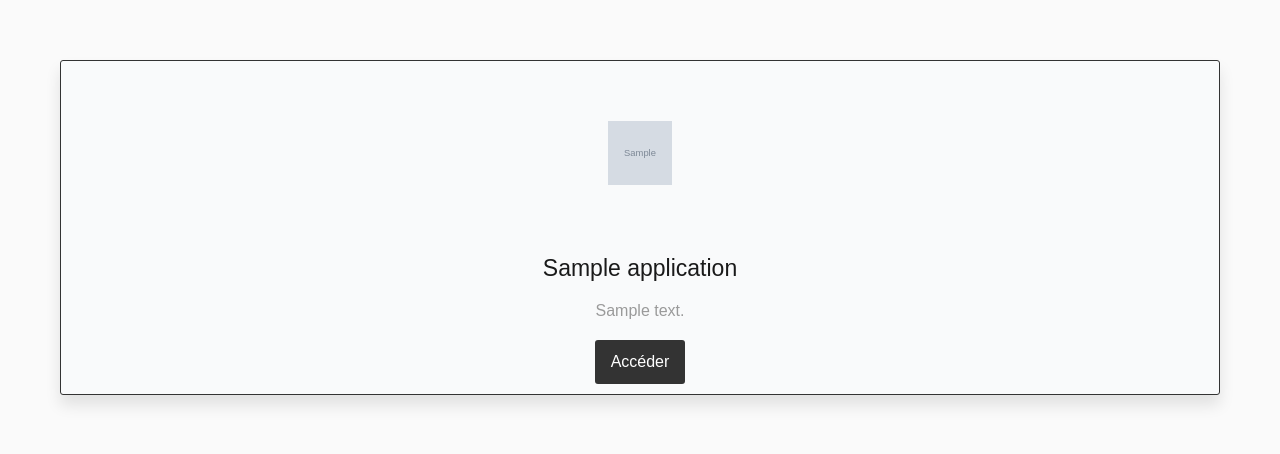
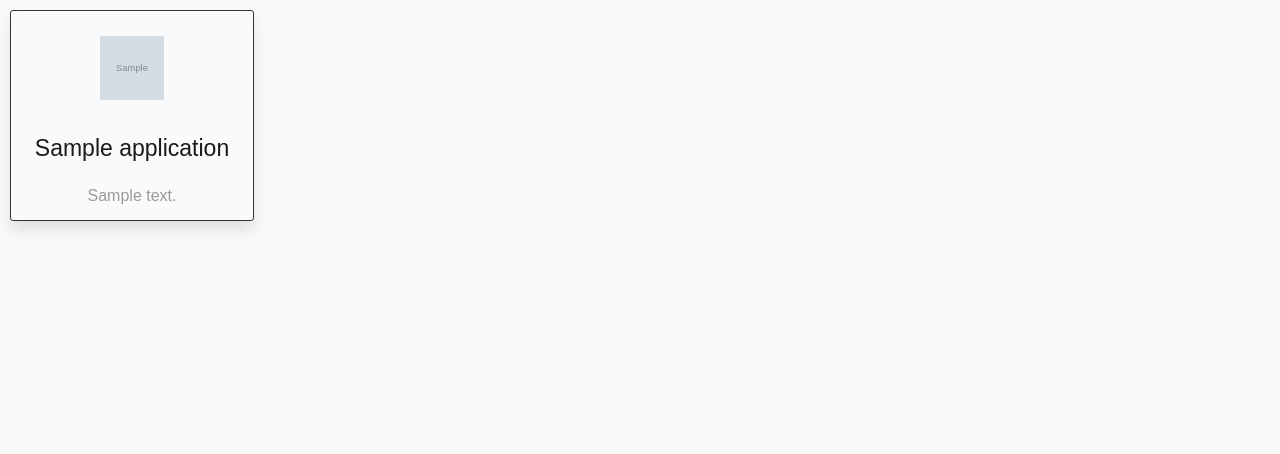
Before and after one commit to helio-w/app_portal, a Django app: page / in a window 1280 px wide. Shown: the part 46-500 px from the top of the page. Run offline with Django 5.2, Linux system fonts and the light colour scheme; tables that the repository leaves empty hold one stand-in row (values such as "Sample post"); grey boxes marked "Sample" are stand-in pictures.

Commit message:
Fixed card styles

```diff
--- a/static/css/app.css
+++ b/static/css/app.css
@@ -1,26 +1,20 @@
 .app-list {
         display: grid;
         grid-template-columns: 1fr;
-        padding: 60px;
-        gap: 25px;
+        padding: 10px;
+        gap: 10px;
         margin: 0;
     }
 
-@media (min-width: 900px) {
+@media (min-width: 992px) {
     .app-list {
-        grid-template-columns: 1fr;
+        grid-template-columns: 1fr 1fr 1fr;
     }
 }
 
-@media (min-width: 1300px) {
+@media (min-width: 1200px) {
     .app-list {
-        grid-template-columns: 1fr 1fr;
-    }
-}
-
-@media (min-width: 1500px) {
-    .app-list {
-        grid-template-columns: 1fr 1fr 1fr;
+        grid-template-columns: 1fr 1fr 1fr 1fr 1fr;
     }
 }
 
@@ -37,6 +31,11 @@
     box-shadow: 0 10px 15px rgba(0, 0, 0, 0.1);
 
     align-items: center;
+    transition: 0.3s;
+}
+
+.app-card:hover {
+    background-color: #f9fafb;
 }
 
 .app-card .app-card-title {
@@ -45,16 +44,13 @@
 }
 .app-card .app-card-description {
     color: #9a9a9a;
+    padding: 5px;
 }
 
-.app-card .app-card-actions {
-    display: flex;
-    flex-direction: row-reverse;
-}
 .app-card .app-card-icon {
     height: 64px;
     width: 64px;
-    padding: 50px;
+    padding: 15px;
 
     text-align: center;
     align-content: center;
@@ -65,6 +61,10 @@
     .app-card {
         border: none;
         background-color: #333333;
-        box-shadow: 0 10px 15px rgba(0, 0, 0, 0.1);;
+        box-shadow: 0 10px 15px rgba(0, 0, 0, 0.1);
+    }
+
+    .app-card:hover {
+        background-color: #444444;
     }
 }
--- a/templates/apps/root.html
+++ b/templates/apps/root.html
@@ -3,7 +3,7 @@
 {% block content %}
 <ul class="app-list">
     {% for app in apps %}
-    <div class="app-card">
+    <div onclick="location.href='{{ app.url }}'" class="app-card">
         {% if app.icon %}<img class="app-card-icon" src={{app.icon.url}} alt="logo" />{% else %}<div class="app-card-icon">{{ app.title|slice:1 }}</div>{% endif %}
         <div class="app-card-title">
             <span>{{ app.title }}</span>
@@ -11,10 +11,8 @@
         <div class="app-card-description">
             <span>{% if app.description %}{{ app.description }}{% else %}Aucune description{% endif %}</span>
         </div>
-        <div class="app-card-actions">
-            <a class="button" href={{ app.url }} target="_blank">Accéder</a>
-        </div>
     </div>
+
     {% endfor %}
 </ul>
 {% endblock %}
```
